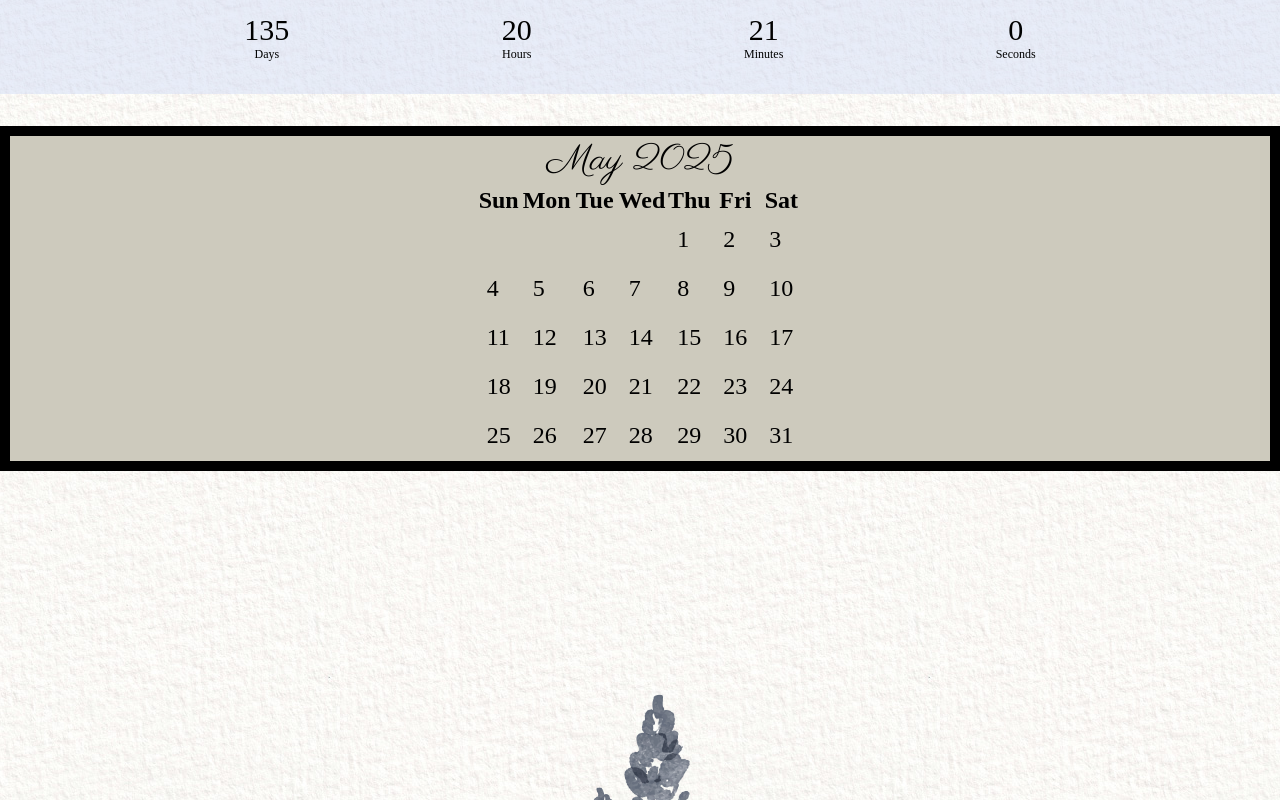
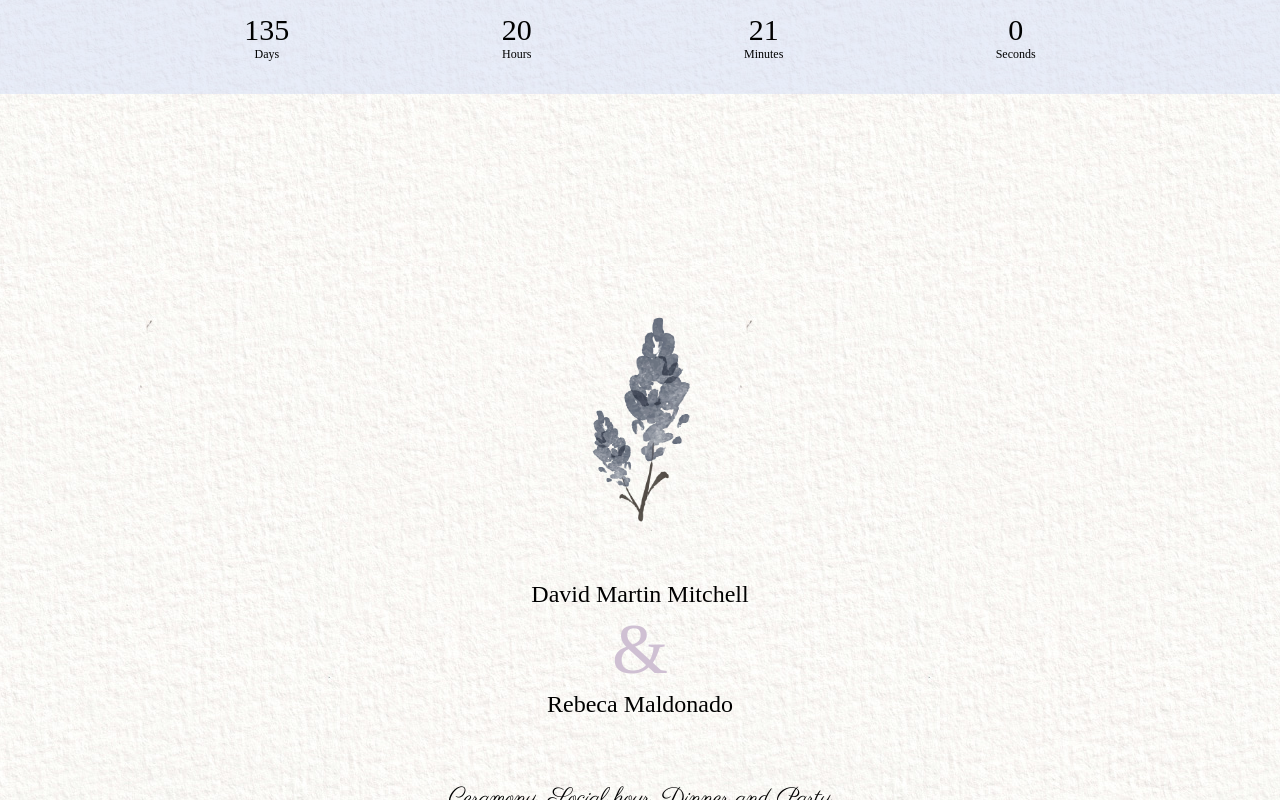
Before and after one commit to david-marweblous/the-wedding-rsvp, a Next.js app: page / in a window 1280 px wide. Shown: the part 2260-3060 px from the top of the page. Built offline with nearby package versions, Linux system fonts and the light colour scheme.

Commit message:
REBE UPDATE

```diff
--- a/src/pages/index.tsx
+++ b/src/pages/index.tsx
@@ -45,7 +45,7 @@ const heroData = {
 
 const detailsData = {
   groomName: 'David Martin Mitchell',
-  brideName: 'Rebeca Amazonas Maldonado Prieto',
+  brideName: 'Rebeca Maldonado',
   img: [
     {
       src: '/media/detailsImage.png',
@@ -280,7 +280,7 @@ export default function Home() {
 
         <Countdown time={1748714400000} />
 
-        <Calendar year={2025} month={4} />
+        {/*<Calendar year={2025} month={4} />*/}
 
         <Details {...detailsData} />
 
```
Also changed, not shown: 1 other file (tests, documents, lock files or other folders).
